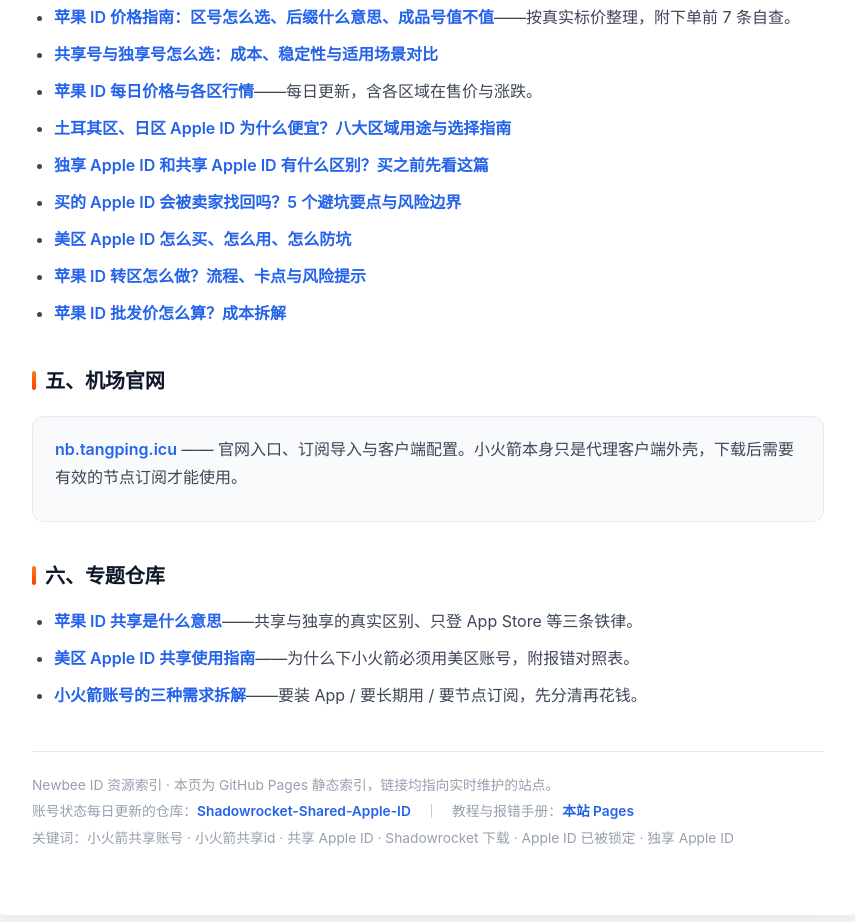
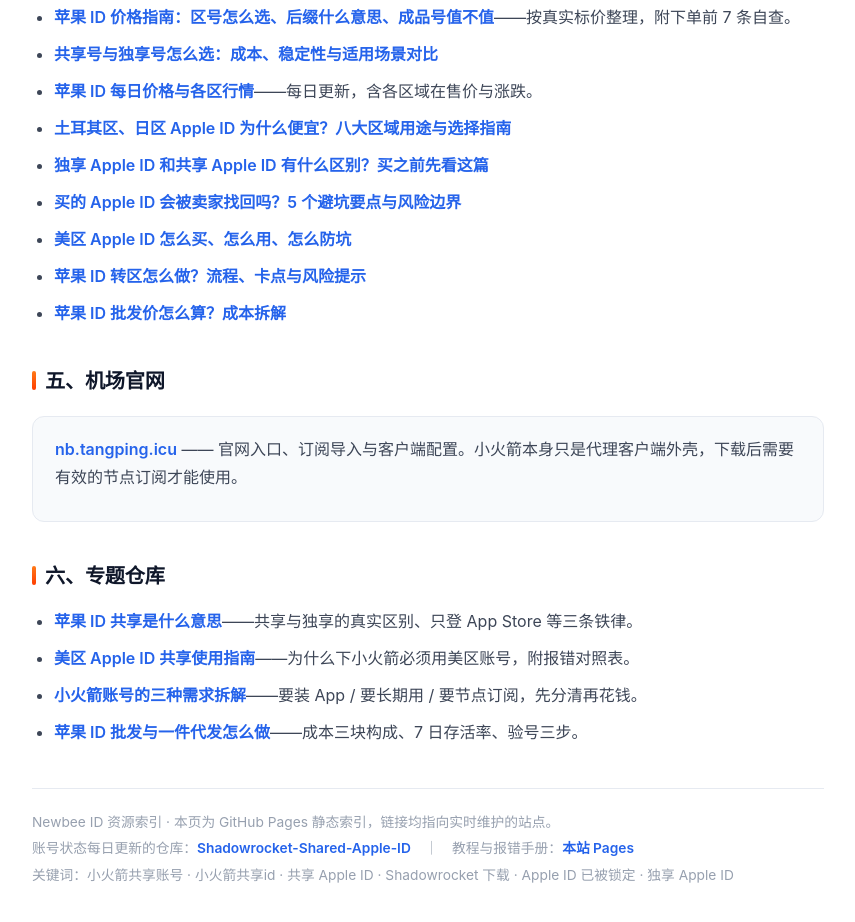
Before and after one commit to gulliblerea/gulliblerea.github.io, a plain HTML site: page index.html in a window 1280 px wide. Shown: the part 2988-3910 px from the top of the page, without its empty margins (212-1067 px from the left). Drawn offline with Linux system fonts and the light colour scheme.

Commit message:
feat: 专题仓库补入 apple-id-wholesale（批发词入口）

```diff
--- a/index.html
+++ b/index.html
@@ -300,6 +300,7 @@
 <li><a href="https://github.com/gulliblerea/apple-id-shared">苹果 ID 共享是什么意思</a>——共享与独享的真实区别、只登 App Store 等三条铁律。</li>
 <li><a href="https://github.com/gulliblerea/us-apple-id-shared">美区 Apple ID 共享使用指南</a>——为什么下小火箭必须用美区账号，附报错对照表。</li>
 <li><a href="https://github.com/gulliblerea/apple-id-account">小火箭账号的三种需求拆解</a>——要装 App / 要长期用 / 要节点订阅，先分清再花钱。</li>
+<li><a href="https://github.com/gulliblerea/apple-id-wholesale">苹果 ID 批发与一件代发怎么做</a>——成本三块构成、7 日存活率、验号三步。</li>
 </ul>
 
 <p class="foot">Newbee ID 资源索引 · 本页为 GitHub Pages 静态索引，链接均指向实时维护的站点。<br>
```
